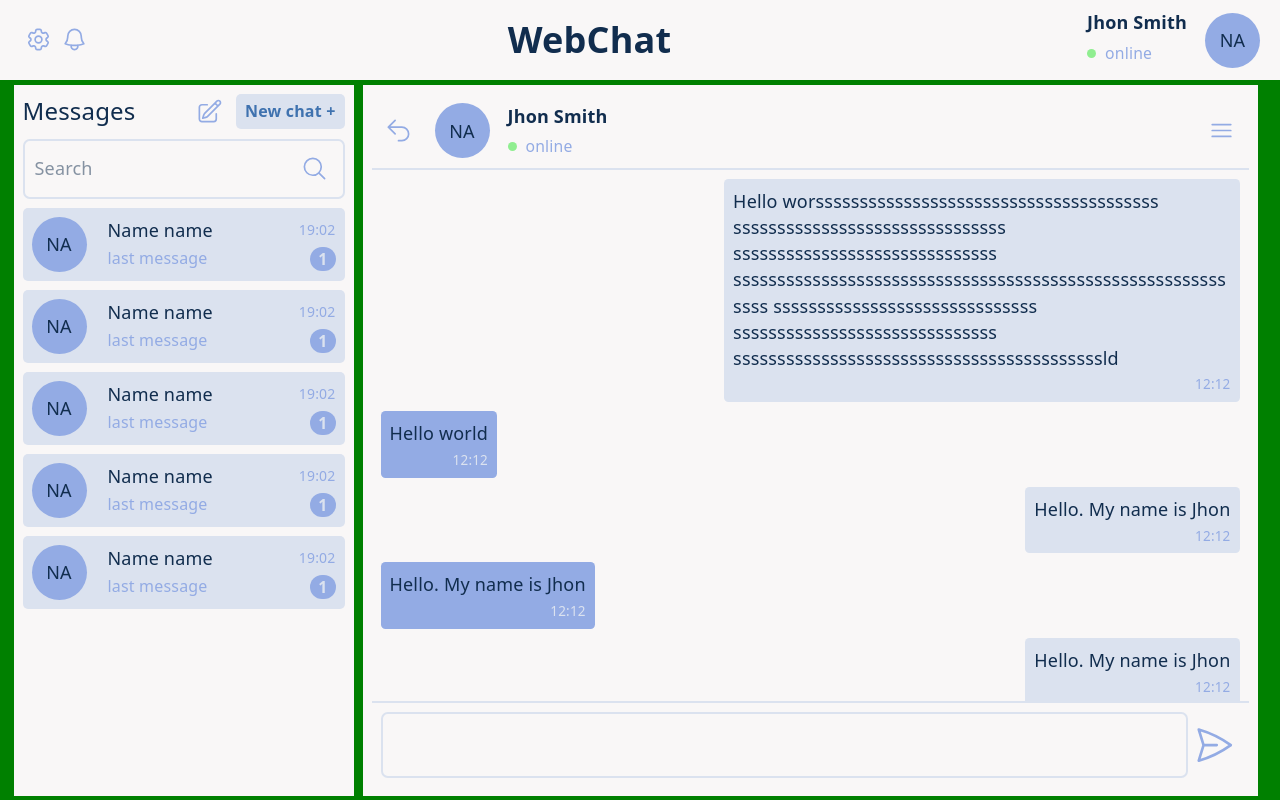
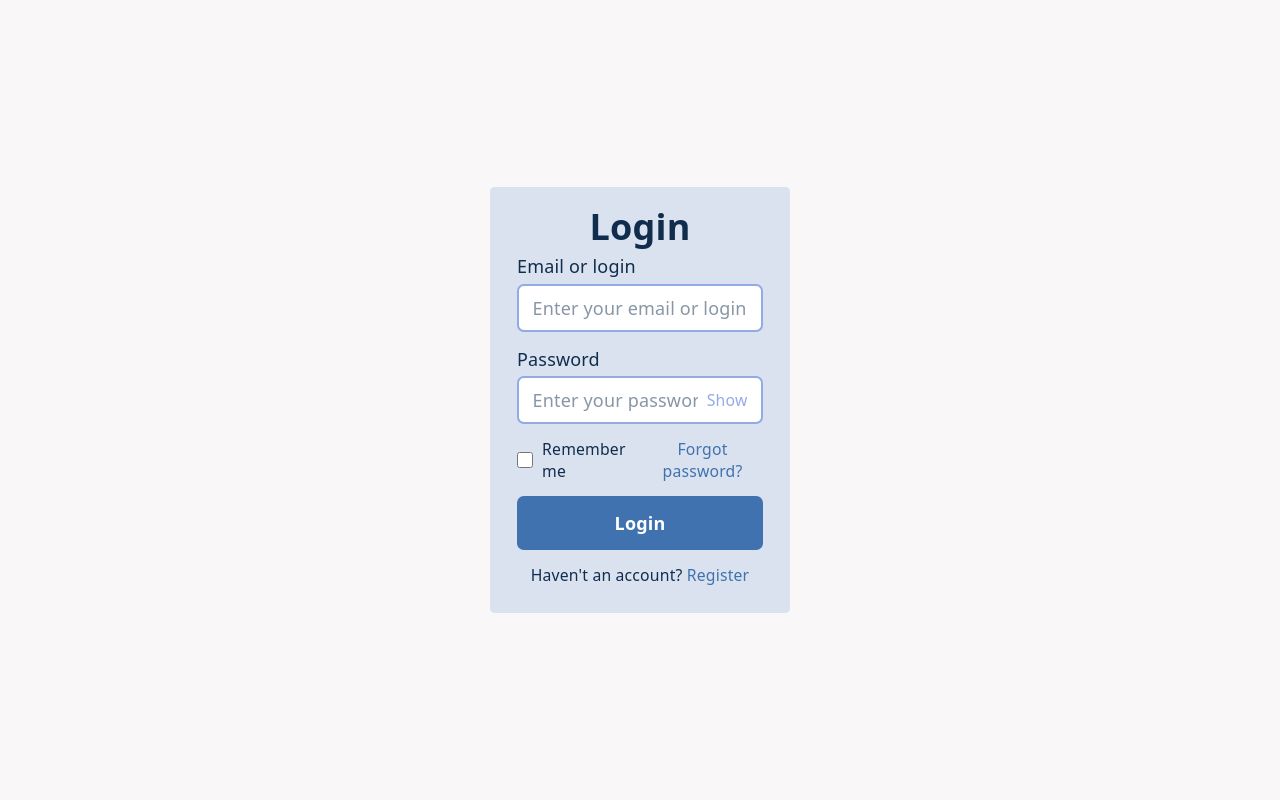
Before and after one commit to Neketobro/WebChat, a React (Vite) app in the folder WebChat/: page / in a window 1280 px wide. Built offline with nearby package versions, Linux system fonts and the light colour scheme.

Commit message:
add styles & props for input component; creatr new page - login page

```diff
--- /dev/null
+++ b/WebChat/src/components/UI/Input/Input.tsx
@@ -0,0 +1,65 @@
+import { useState } from "react";
+import type { ChangeEventHandler, HTMLInputAutoCompleteAttribute } from "react";
+
+type InputProps = {
+  label?: string;
+  id?: string;
+  name?: string;
+  type?: "text" | "email" | "number" | "password";
+  autoComplete?: HTMLInputAutoCompleteAttribute;
+  value?: string | number | readonly string[];
+  onChange?: ChangeEventHandler<HTMLInputElement>;
+  placeholder?: string;
+  maxLength?: number;
+};
+
+export function Input({
+  label,
+  id,
+  placeholder,
+  type = "text",
+  name,
+  autoComplete = "off",
+  value,
+  onChange,
+  maxLength
+}: InputProps) {
+  const [showPassword, setShowPassword] = useState(false);
+
+  const inputType =
+    type === "password" ? (showPassword ? "text" : "password") : type;
+
+  return (
+    <div className="w-full flex flex-col gap-1">
+      {label && (
+        <label htmlFor={id} className="font-medium">
+          {label}
+        </label>
+      )}
+
+      <div className="bg-white w-full p-2 px-3 border-[2px] flex items-center rounded-md border-(--social-bg)">
+        <input
+          id={id}
+          type={inputType}
+          name={name}
+          autoComplete={autoComplete}
+          placeholder={placeholder}
+          className="w-full outline-none"
+          value={value}
+          onChange={onChange}
+          maxLength={maxLength}
+        />
+
+        {type === "password" && (
+          <button
+            type="button"
+            onClick={() => setShowPassword((prev) => !prev)}
+            className="ml-2 text-sm text-(--text-h)"
+          >
+            {showPassword ? "Hide" : "Show"}
+          </button>
+        )}
+      </div>
+    </div>
+  );
+}
--- a/WebChat/src/components/UI/Input/SearchInput.tsx
+++ b/WebChat/src/components/UI/Input/SearchInput.tsx
@@ -3,7 +3,7 @@ import { IconButton } from "../Buttons";
 
 export function SearchInput() {
   return (
-    <div className="w-full p-[10px] border-[2px] flex flex-row items-center justify-between rounded-md border-(--border) overflow-y-hidden">
+    <div className="w-full p-1 px-3 border-[2px] min-h-[35px] flex flex-row items-center justify-between rounded-md border-(--border) overflow-y-hidden">
       <input type="text" placeholder="Search" className="resize-none outline-none" />
       <IconButton onClick={()=>{}} icon={<MagnifyingGlassIcon />} />
     </div>
--- a/WebChat/src/components/UI/Input/index.ts
+++ b/WebChat/src/components/UI/Input/index.ts
@@ -1,2 +1,3 @@
 export * from "./SearchInput.tsx";
+export * from "./Input.tsx";
 export * from "./MessageInput.tsx";
--- a/WebChat/src/components/UI/index.tsx
+++ b/WebChat/src/components/UI/index.ts
@@ -2,4 +2,4 @@ export * from "./Buttons";
 export * from "./Input";
 export * from "./StatusBar.tsx";
 export * from "./Avatar.tsx";
-export * from "./Badge.tsx";
+export * from "./Badge.tsx";;
--- /dev/null
+++ b/WebChat/src/pages/LoginPage/index.tsx
@@ -0,0 +1,120 @@
+import { useState } from "react";
+import { Input } from "../../components";
+
+export function LoginPage() {
+  const [email, setEmail] = useState("");
+  const [password, setPassword] = useState("");
+
+  const [rememberMe, setRememberMe] = useState(false);
+
+  const [loading, setLoading] = useState(false);
+
+  const handleSubmit = async (e: React.FormEvent<HTMLFormElement>) => {
+    e.preventDefault();
+
+    try {
+      setLoading(true);
+
+      // API request
+
+      await new Promise((resolve) => setTimeout(resolve, 1500));
+    } finally {
+      setLoading(false);
+    }
+  };
+
+  return (
+    <form
+      onSubmit={handleSubmit}
+      className="w-full h-screen bg-(--bg) flex items-center justify-center"
+    >
+      <div className="p-6 w-[23vw] min-w-[300px] bg-(--accent-bg) rounded-sm flex flex-col items-center gap-3">
+        <span>
+          <h1>Login</h1>
+        </span>
+
+        <Input
+          id="email"
+          name="email"
+          type="text"
+          placeholder="Enter your email or login"
+          autoComplete="username"
+          value={email}
+          onChange={(e: any) => setEmail(e.target.value)}
+          label="Email or login"
+          maxLength={30}
+        />
+        <Input
+          id="password"
+          name="password"
+          type="password"
+          placeholder="Enter your password"
+          autoComplete="current-password"
+          value={password}
+          onChange={(e) => setPassword(e.target.value)}
+          label="Password"
+          maxLength={15}
+        />
+
+        <div className="w-full flex items-center justify-between">
+          <label className="flex items-center gap-2 cursor-pointer">
+            <input
+              type="checkbox"
+              checked={rememberMe}
+              onChange={() => setRememberMe((prev) => !prev)}
+              className="w-4 h-4"
+            />
+
+            {/* MAKE COMPONENT CHECKBOX */}
+
+            <span className="text-sm text-(--text)">Remember me</span>
+          </label>
+
+          <button
+            type="button"
+            className="
+                text-sm
+                text-(--accent)
+                hover:underline
+              "
+          >
+            Forgot password?
+          </button>
+        </div>
+
+        <button
+          type="submit"
+          disabled={loading}
+          className="
+              w-full
+              h-12
+              rounded-md
+              bg-(--accent)
+              text-white
+              font-semibold
+              transition
+              hover:opacity-90
+              disabled:opacity-50
+              disabled:cursor-not-allowed
+            "
+        >
+          {loading ? "Loading..." : "Login"}
+        </button>
+
+        {/* Register */}
+        <p className="text-center text-sm text-(--text)">
+          Haven't an account?{" "}
+          <button
+            type="button"
+            className="
+                text-(--accent)
+                hover:underline
+              "
+          >
+            Register
+          </button>
+        </p>
+      </div>
+    </form>
+  );
+}
--- a/WebChat/src/pages/WebChatPage/index.tsx
+++ b/WebChat/src/pages/WebChatPage/index.tsx
@@ -2,7 +2,7 @@ import { ChatLayout, Header } from "../../components";
 
 export function WebChatPage() {
   return (
-    <div className="flex flex-col gap-x-[10px] h-screen bg-[green]">
+    <div className="flex flex-col gap-x-[10px] h-screen bg-[--bg]">
       <Header />
       <ChatLayout />
     </div>
--- a/WebChat/src/pages/index.tsx
+++ b/WebChat/src/pages/index.tsx
@@ -1 +1,2 @@
 export * from './WebChatPage'
+export * from './LoginPage'
--- a/WebChat/src/router/routerClient.tsx
+++ b/WebChat/src/router/routerClient.tsx
@@ -1,10 +1,15 @@
 import { createBrowserRouter } from "react-router";
-import { WebChatPage } from "../pages";
+import { WebChatPage,  LoginPage } from "../pages";
 
 const router = createBrowserRouter([
   {
     path: "/",
-    children: [{ index: true, Component: WebChatPage }],
+    children: [
+      { index: true, Component: LoginPage },
+      {
+        children: [{ path: "user", Component: WebChatPage }],
+      },
+    ],
   },
 ]);
 
```
Also changed, not shown: WebChat/src/components/UI/Buttons/index.ts (renamed from WebChat/src/components/UI/Buttons/index.tsx).
